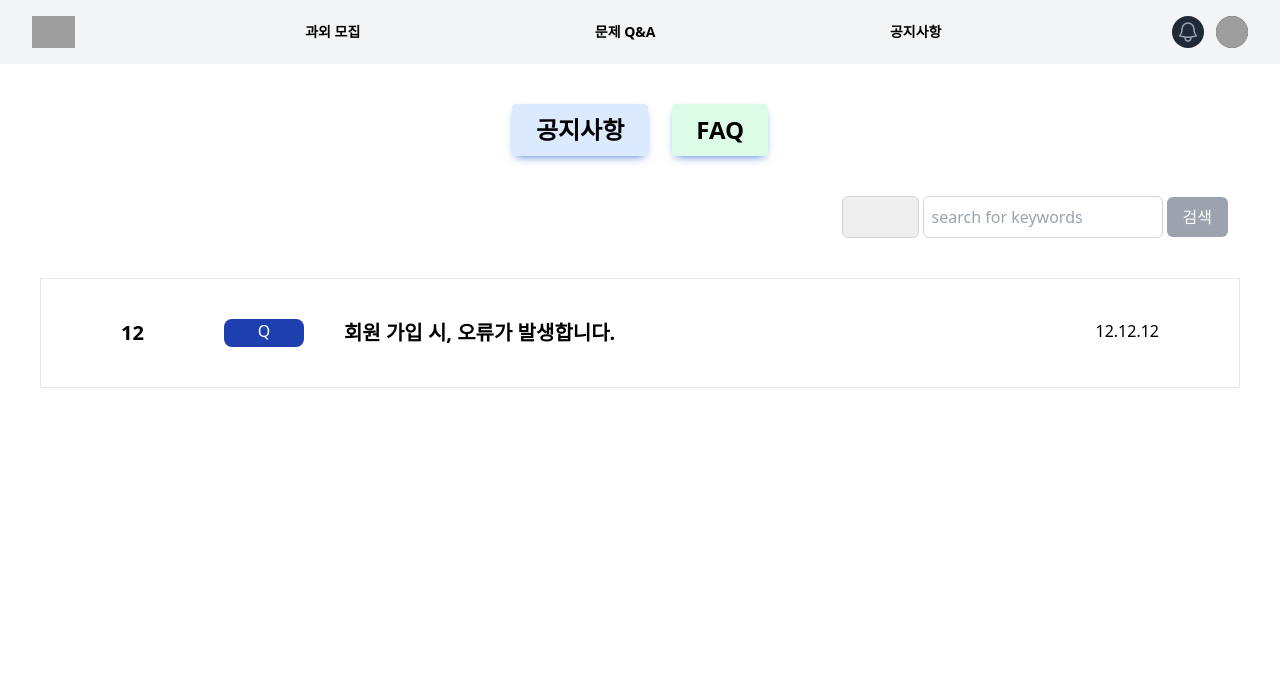
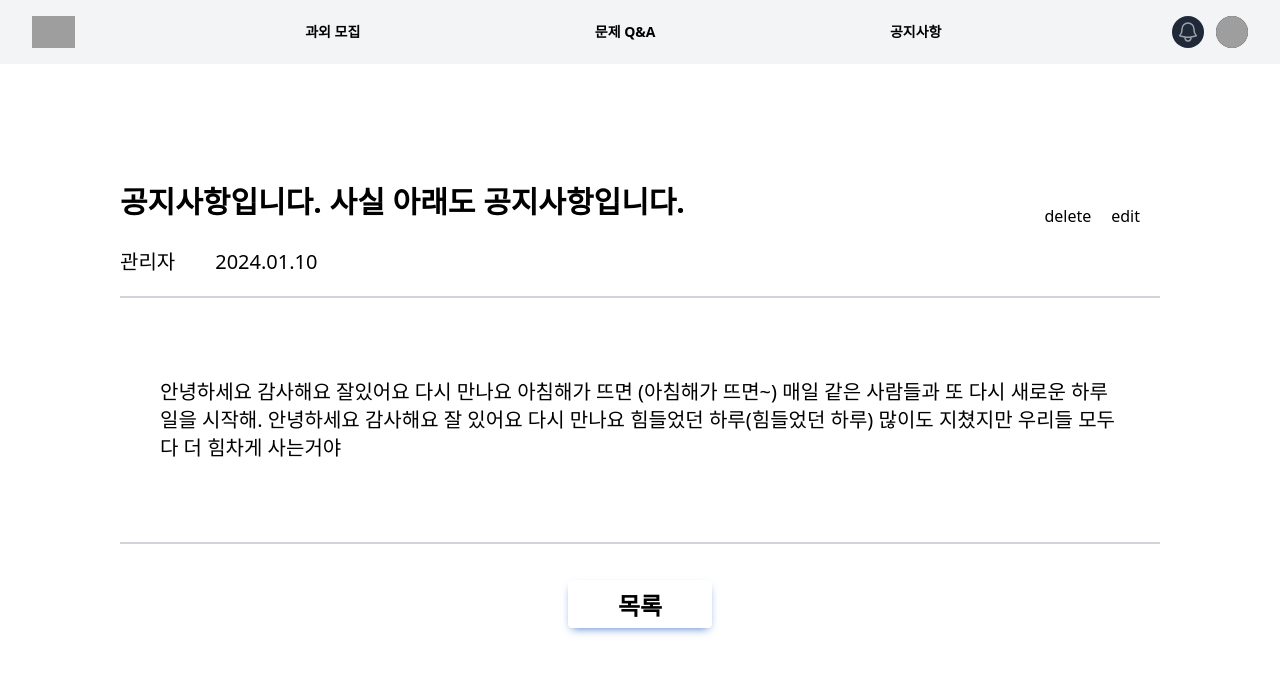
Before and after one commit to seongeun42/TutorCall, a Vue app in the folder frontend/: page / in a window 1280 px wide. Shown: the top 674 px of the page. Built offline with nearby package versions, Linux system fonts and the light colour scheme; grey boxes are pictures that could not be loaded.

Commit message:
Design: 공지사항 상세 보기 페이지 생성
Related to: S10P12A604-93

```diff
--- /dev/null
+++ b/frontend/src/pages/board/notice/DetailNotice.vue
@@ -0,0 +1,37 @@
+<template>
+  <div class="mx-20 py-20">
+    <div class="flex justify-between">
+      <h5 class="font-bold text-3xl">공지사항입니다. 사실 아래도 공지사항입니다.</h5>
+      <div class="flex my-5">
+        <p>delete</p>
+        <p class="mx-5">edit</p>
+      </div>
+    </div>
+    <div class="flex">
+      <p class="text-xl mr-10">관리자</p>
+      <p class="text-xl">2024.01.10</p>
+    </div>
+    <p class="border border-b-1 border-gray-300 my-5"></p>
+    <div class="mx-10 my-20">
+      <p class="text-xl">
+        안녕하세요 감사해요 잘있어요 다시 만나요 아침해가 뜨면 (아침해가 뜨면~) 매일 같은 사람들과
+        또 다시 새로운 하루 일을 시작해. 안녕하세요 감사해요 잘 있어요 다시 만나요 힘들었던
+        하루(힘들었던 하루) 많이도 지쳤지만 우리들 모두 다 더 힘차게 사는거야
+      </p>
+    </div>
+    <p class="border border-b-1 border-gray-300 my-5"></p>
+    <div class="flex flex-col items-center">
+      <button
+        type="button"
+        class="rounded bg-primary mt-4 px-6 py-3 pb-2 pt-2 text-2xl font-bold uppercase leading-normal text-black shadow-[0_4px_9px_-4px_#3b71ca] transition duration-150 ease-in-out hover:bg-primary-600 hover:shadow-[0_8px_9px_-4px_rgba(59,113,202,0.3),0_4px_18px_0_rgba(59,113,202,0.2)] focus:bg-primary-600 focus:shadow-[0_8px_9px_-4px_rgba(59,113,202,0.3),0_4px_18px_0_rgba(59,113,202,0.2)] focus:outline-none focus:ring-0 active:bg-primary-700 active:shadow-[0_8px_9px_-4px_rgba(59,113,202,0.3),0_4px_18px_0_rgba(59,113,202,0.2)] dark:shadow-[0_4px_9px_-4px_rgba(59,113,202,0.5)] dark:hover:shadow-[0_8px_9px_-4px_rgba(59,113,202,0.2),0_4px_18px_0_rgba(59,113,202,0.1)] dark:focus:shadow-[0_8px_9px_-4px_rgba(59,113,202,0.2),0_4px_18px_0_rgba(59,113,202,0.1)] dark:active:shadow-[0_8px_9px_-4px_rgba(59,113,202,0.2),0_4px_18px_0_rgba(59,113,202,0.1)]"
+        style="width: calc(3 * 3rem); height: 3rem"
+      >
+        목록
+      </button>
+    </div>
+  </div>
+</template>
+
+<script setup lang="ts"></script>
+
+<style scoped></style>
--- a/frontend/src/pages/board/notice/FAQArticle.vue
+++ b/frontend/src/pages/board/notice/FAQArticle.vue
@@ -6,19 +6,29 @@
       </div>
       <div class="flex-1">
         <div class="flex">
-          <p class="w-20 rounded-lg bg-blue-800 text-white text-center">Q</p>
-          <a class="font-bold text-xl cursor-pointer ml-10" @click="toggleAnswer">
+          <p
+            class="rounded-lg bg-blue-800 text-white text-center white-space: nowrap;"
+            style="width: 100px; height: 30px"
+          >
+            Q
+          </p>
+          <p class="font-bold text-xl cursor-pointer ml-10 flex-1" @click="toggleAnswer">
             회원 가입 시, 오류가 발생합니다.
-          </a>
+          </p>
         </div>
         <div v-if="showAnswer" class="flex my-10">
-          <p class="w-20 rounded-lg bg-red-600 text-white text-center">A</p>
-          <p class="font-bold text-xl ml-10">
+          <p
+            class="rounded-lg bg-red-600 text-white text-center"
+            style="width: 100px; height: 30px"
+          >
+            A
+          </p>
+          <p class="font-bold text-xl ml-10 flex-1">
             알아서 잘 딱 깔끔하고 센스있게 하시는 방법이 있습니다.
           </p>
         </div>
       </div>
-      <div>12.12.12</div>
+      <div class="ml-5">12.12.12</div>
     </div>
   </div>
 </template>
--- /dev/null
+++ b/frontend/src/pages/board/notice/MenuBar.vue
@@ -0,0 +1,47 @@
+<template>
+  <div class="flex justify-center mt-8">
+    <button
+      type="button"
+      class="rounded bg-blue-100 mr-6 px-6 py-3 pb-2 pt-2 text-2xl font-bold uppercase leading-normal text-black shadow-[0_4px_9px_-4px_#3b71ca] transition duration-150 ease-in-out hover:bg-primary-600 hover:shadow-[0_8px_9px_-4px_rgba(59,113,202,0.3),0_4px_18px_0_rgba(59,113,202,0.2)] focus:bg-primary-600 focus:shadow-[0_8px_9px_-4px_rgba(59,113,202,0.3),0_4px_18px_0_rgba(59,113,202,0.2)] focus:outline-none focus:ring-0 active:bg-primary-700 active:shadow-[0_8px_9px_-4px_rgba(59,113,202,0.3),0_4px_18px_0_rgba(59,113,202,0.2)] dark:shadow-[0_4px_9px_-4px_rgba(59,113,202,0.5)] dark:hover:shadow-[0_8px_9px_-4px_rgba(59,113,202,0.2),0_4px_18px_0_rgba(59,113,202,0.1)] dark:focus:shadow-[0_8px_9px_-4px_rgba(59,113,202,0.2),0_4px_18px_0_rgba(59,113,202,0.1)] dark:active:shadow-[0_8px_9px_-4px_rgba(59,113,202,0.2),0_4px_18px_0_rgba(59,113,202,0.1)]"
+    >
+      공지사항
+    </button>
+    <button
+      type="button"
+      class="rounded bg-green-100 px-6 py-3 pb-2 pt-2 text-2xl font-bold uppercase leading-normal text-black shadow-[0_4px_9px_-4px_#3b71ca] transition duration-150 ease-in-out hover:bg-primary-600 hover:shadow-[0_8px_9px_-4px_rgba(59,113,202,0.3),0_4px_18px_0_rgba(59,113,202,0.2)] focus:bg-primary-600 focus:shadow-[0_8px_9px_-4px_rgba(59,113,202,0.3),0_4px_18px_0_rgba(59,113,202,0.2)] focus:outline-none focus:ring-0 active:bg-primary-700 active:shadow-[0_8px_9px_-4px_rgba(59,113,202,0.3),0_4px_18px_0_rgba(59,113,202,0.2)] dark:shadow-[0_4px_9px_-4px_rgba(59,113,202,0.5)] dark:hover:shadow-[0_8px_9px_-4px_rgba(59,113,202,0.2),0_4px_18px_0_rgba(59,113,202,0.1)] dark:focus:shadow-[0_8px_9px_-4px_rgba(59,113,202,0.2),0_4px_18px_0_rgba(59,113,202,0.1)] dark:active:shadow-[0_8px_9px_-4px_rgba(59,113,202,0.2),0_4px_18px_0_rgba(59,113,202,0.1)]"
+    >
+      FAQ
+    </button>
+  </div>
+  <div class="flex justify-end items-center mt-10">
+    <select
+      class="p-2 border border-gray-300 rounded-md mr-1 appearance-none"
+      v-model="selectedSubject"
+    >
+      <option value="">정렬</option>
+      <option value="math">오름차순</option>
+      <option value="science">내림차순</option>
+      <!-- 다른 과목들도 추가할 수 있습니다. -->
+    </select>
+
+    <input
+      type="text"
+      placeholder="search for keywords"
+      class="w-60 p-2 border border-gray-300 rounded-md mr-1"
+    />
+    <button
+      type="button"
+      class="px-4 py-2 bg-gray-400 hover:bg-gray-500 rounded-md text-white mr-3"
+    >
+      검색
+    </button>
+  </div>
+</template>
+
+<script setup lang="ts">
+import { ref } from 'vue'
+
+const selectedSubject = ref('')
+</script>
+
+<style scoped></style>
--- a/frontend/src/pages/board/notice/Notice.vue
+++ b/frontend/src/pages/board/notice/Notice.vue
@@ -1,45 +1,10 @@
 <template>
   <div class="container mx-auto my-10">
     <div class="mx-10 my-5">
-      <div class="flex justify-center mt-8">
-        <button
-          type="button"
-          class="rounded bg-blue-100 mr-6 px-6 py-3 pb-2 pt-2 text-2xl font-bold uppercase leading-normal text-black shadow-[0_4px_9px_-4px_#3b71ca] transition duration-150 ease-in-out hover:bg-primary-600 hover:shadow-[0_8px_9px_-4px_rgba(59,113,202,0.3),0_4px_18px_0_rgba(59,113,202,0.2)] focus:bg-primary-600 focus:shadow-[0_8px_9px_-4px_rgba(59,113,202,0.3),0_4px_18px_0_rgba(59,113,202,0.2)] focus:outline-none focus:ring-0 active:bg-primary-700 active:shadow-[0_8px_9px_-4px_rgba(59,113,202,0.3),0_4px_18px_0_rgba(59,113,202,0.2)] dark:shadow-[0_4px_9px_-4px_rgba(59,113,202,0.5)] dark:hover:shadow-[0_8px_9px_-4px_rgba(59,113,202,0.2),0_4px_18px_0_rgba(59,113,202,0.1)] dark:focus:shadow-[0_8px_9px_-4px_rgba(59,113,202,0.2),0_4px_18px_0_rgba(59,113,202,0.1)] dark:active:shadow-[0_8px_9px_-4px_rgba(59,113,202,0.2),0_4px_18px_0_rgba(59,113,202,0.1)]"
-        >
-          공지사항
-        </button>
-        <button
-          type="button"
-          class="rounded bg-green-100 px-6 py-3 pb-2 pt-2 text-2xl font-bold uppercase leading-normal text-black shadow-[0_4px_9px_-4px_#3b71ca] transition duration-150 ease-in-out hover:bg-primary-600 hover:shadow-[0_8px_9px_-4px_rgba(59,113,202,0.3),0_4px_18px_0_rgba(59,113,202,0.2)] focus:bg-primary-600 focus:shadow-[0_8px_9px_-4px_rgba(59,113,202,0.3),0_4px_18px_0_rgba(59,113,202,0.2)] focus:outline-none focus:ring-0 active:bg-primary-700 active:shadow-[0_8px_9px_-4px_rgba(59,113,202,0.3),0_4px_18px_0_rgba(59,113,202,0.2)] dark:shadow-[0_4px_9px_-4px_rgba(59,113,202,0.5)] dark:hover:shadow-[0_8px_9px_-4px_rgba(59,113,202,0.2),0_4px_18px_0_rgba(59,113,202,0.1)] dark:focus:shadow-[0_8px_9px_-4px_rgba(59,113,202,0.2),0_4px_18px_0_rgba(59,113,202,0.1)] dark:active:shadow-[0_8px_9px_-4px_rgba(59,113,202,0.2),0_4px_18px_0_rgba(59,113,202,0.1)]"
-        >
-          FAQ
-        </button>
-      </div>
-      <div class="flex justify-end items-center mt-10">
-        <select
-          class="p-2 border border-gray-300 rounded-md mr-1 appearance-none"
-          v-model="selectedSubject"
-        >
-          <option value="">정렬</option>
-          <option value="math">오름차순</option>
-          <option value="science">내림차순</option>
-          <!-- 다른 과목들도 추가할 수 있습니다. -->
-        </select>
-
-        <input
-          type="text"
-          placeholder="search for keywords"
-          class="w-60 p-2 border border-gray-300 rounded-md mr-1"
-        />
-        <button
-          type="button"
-          class="px-4 py-2 bg-gray-400 hover:bg-gray-500 rounded-md text-white mr-3"
-        >
-          검색
-        </button>
-      </div>
+      <!-- <MenuBar /> -->
       <!-- <NoticeArticle /> -->
-      <FAQArticle />
+      <DetailNotice />
+      <!-- <FAQArticle /> -->
     </div>
   </div>
 </template>
@@ -47,6 +12,8 @@
 <script setup lang="ts">
 import NoticeArticle from './NoticeArticle.vue'
 import FAQArticle from './FAQArticle.vue'
+import DetailNotice from './DetailNotice.vue'
+import MenuBar from './MenuBar.vue'
 </script>
 
 <style scoped></style>
--- a/frontend/src/pages/board/notice/NoticeArticle.vue
+++ b/frontend/src/pages/board/notice/NoticeArticle.vue
@@ -2,12 +2,17 @@
   <!-- <div v-for="index in 4"> -->
   <div class="border border-gray-200 py-10 my-10">
     <div class="flex ml-10 flex-row justify-between">
-      <div class="flex ml-5">
+      <div class="flex ml-10">
         <p>12345</p>
-        <p class="ml-5 w-20 rounded-lg bg-blue-800 text-white text-center">공지</p>
+        <p
+          class="mx-10 rounded-lg bg-blue-800 text-white text-center"
+          style="width: 90px; height: 30px"
+        >
+          공지
+        </p>
       </div>
       <p class="font-bold text-xl">서버 점검 관련 공지사항입니다.</p>
-      <p class="mr-10">2024.01.10</p>
+      <p class="mx-10">2024.01.10</p>
     </div>
   </div>
   <!-- </div> -->
```
